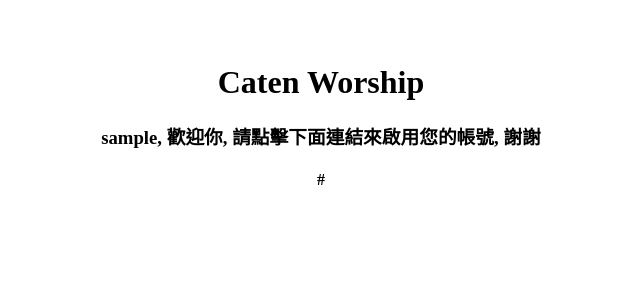
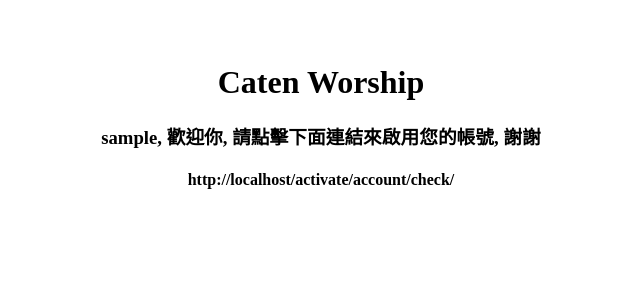
Before and after one commit to saltchang/caten-music, a Flask app: template caten_worship/templates/verifymail.html in a window 1280 px wide. Shown: the top 300 px of the page, without its empty margins (319-959 px from the left). Run offline with Flask 2, Linux system fonts and the light colour scheme; the template is opened without the code that fills it: most values are stand-ins (such as "Sample title", 1, 10 or a date in 2020).

Commit message:
完成註冊功能

```diff
--- a/caten_worship/routes/__init__.py
+++ b/caten_worship/routes/__init__.py
@@ -5,6 +5,7 @@ from .search import search_bp
 from .surfer import surfer_bp
 from .download_ppt import download_ppt_bp
 from .register import register_bp
+from .activate_account import activate_account_bp
 
 
 def init_app(app):
@@ -13,4 +14,5 @@ def init_app(app):
     app.register_blueprint(surfer_bp)
     app.register_blueprint(download_ppt_bp)
     app.register_blueprint(register_bp)
+    app.register_blueprint(activate_account_bp)
     return app
--- a/caten_worship/routes/register.py
+++ b/caten_worship/routes/register.py
@@ -25,9 +25,7 @@ def register():
         if Validator().email(email_to_validate=email) == False:
             return render_template("403.html", error_message="電子信箱已被註冊"), 403
 
-        RegisterHandler().register_user(username=username, email=email, password=password)
-
-        token = RegisterHandler().register_user.create_activate_token()
+        token = RegisterHandler().register_user(username=username, email=email, password=password)
 
         send_mail(sender='Sender@domain.com',
                   recipients=[email],
--- a/caten_worship/services/registerServer.py
+++ b/caten_worship/services/registerServer.py
@@ -1,6 +1,7 @@
 # services/validateServer.py
 
 from caten_worship.models import User, db
+
 
 class Validator:
 
@@ -12,16 +13,17 @@ class Validator:
         if User.query.filter_by(email=email_to_validate).first():
             return False
 
+
 class RegisterHandler:
 
     def register_user(self, username, email, password):
 
         user = User(username=username, email=email, password=password)
 
-        return user.create_activate_token()
-
         db.session.add(user)
         db.session.commit()
+
+        return user.create_activate_token()
 
 
 class Activator:
--- a/caten_worship/templates/surfer.html
+++ b/caten_worship/templates/surfer.html
@@ -1,3 +1,5 @@
+<!-- templates/surfer.html -->
+
 {% extends "base.html" %}
 
 {%  block  head  %}
--- a/caten_worship/templates/verifymail.html
+++ b/caten_worship/templates/verifymail.html
@@ -1,3 +1,5 @@
+<!-- templates/verifymail.html -->
+
 <!DOCTYPE html>
 <html lang="zh-Hant-TW">
 <head>
@@ -14,7 +16,7 @@
 
         <div class="" style="text-align: center;">
             <h3>{{ username }}, 歡迎你, 請點擊下面連結來啟用您的帳號, 謝謝</h3>
-            <h4>{{ url_for(".activate_account_bp.activate_account", token=token) }}</h4>
+            <h4>{{ url_for("activate_account_bp.activate_account", token=token, _external=True) }}</h4>
         </div>
     </div>
 </body>
```
Also changed, not shown: CHANGELOG.md, README.md, caten_worship/helper/__init__.py (line endings or trailing spaces), caten_worship/helper/activate_check.py (line endings or trailing spaces), caten_worship/models/dbxAPI.py (line endings or trailing spaces), caten_worship/models/songs.py (line endings or trailing spaces), caten_worship/services/__init__.py (line endings or trailing spaces).
